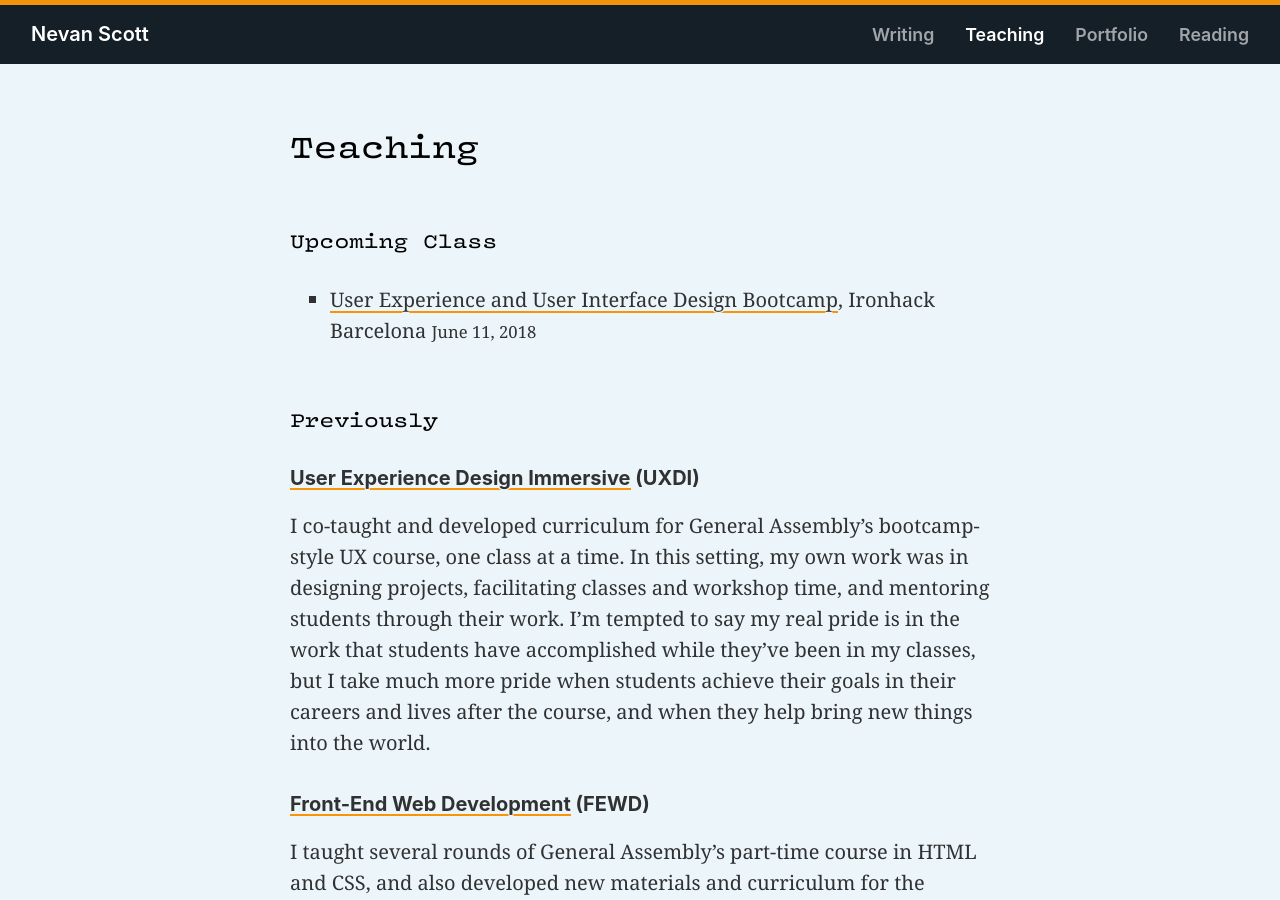
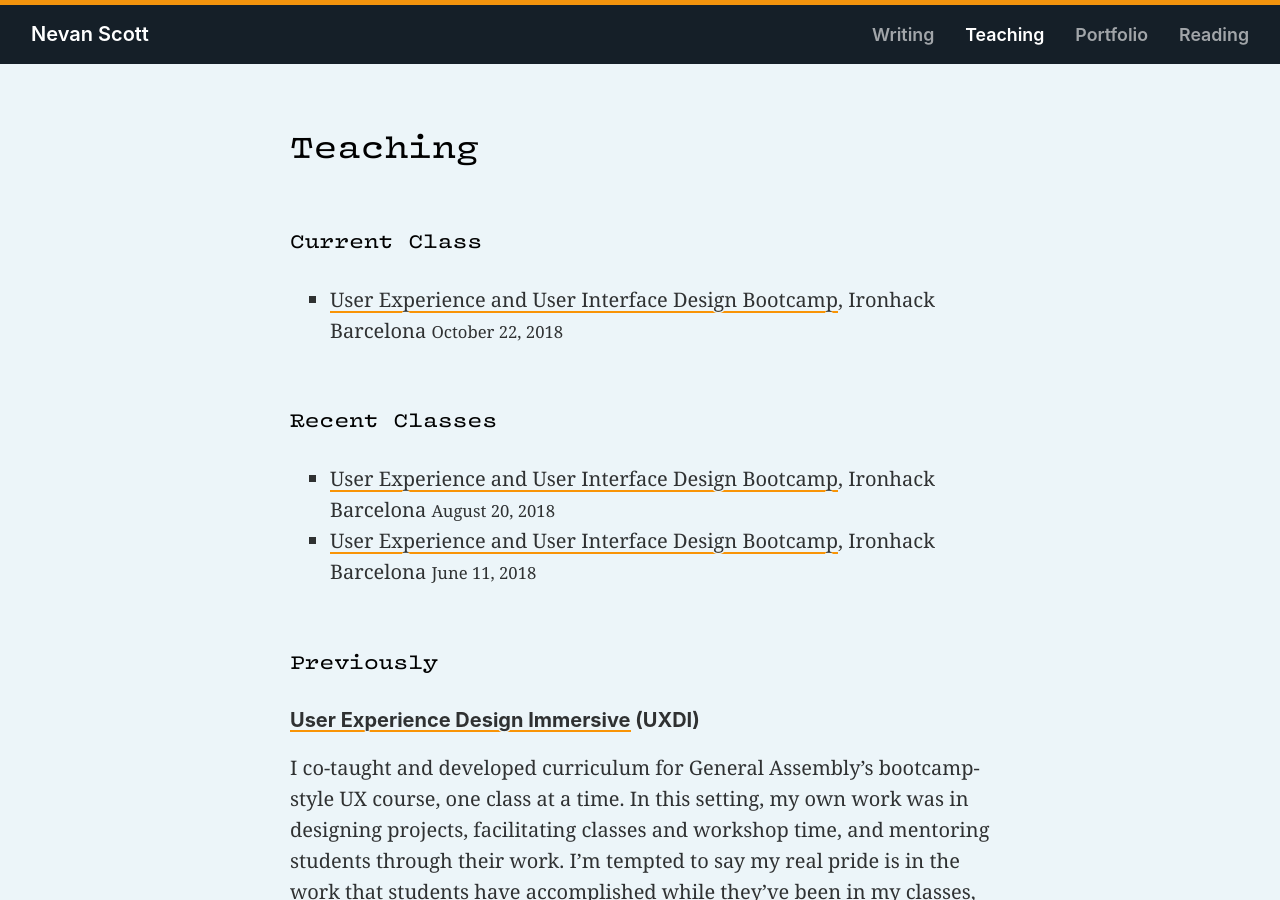
Before and after one commit to nevanscott/nevanscott.github.io, a Jekyll site: the page built from teaching.md, in a window 1280 px wide and 900 px high. Built offline with Jekyll 4.4.1, drawn with Linux system fonts in a browser that asks for light colours; some web fonts are replaced.

Commit message:
Update teaching schedule

```diff
--- a/teaching.md
+++ b/teaching.md
@@ -2,10 +2,19 @@
 title: Teaching
 ---
 
-Upcoming Class
+Current Class
 --------------
 
+* [User Experience and User Interface Design Bootcamp](https://uxui1018.nevan.org), Ironhack Barcelona <small>October 22, 2018</small>
+
+
+Recent Classes
+--------------
+
+* [User Experience and User Interface Design Bootcamp](https://uxui0818.nevan.org), Ironhack Barcelona <small>August 20, 2018</small>
 * [User Experience and User Interface Design Bootcamp](http://www.ironhack.com/en/courses/ux-ui-design-bootcamp-learn-ux-design), Ironhack Barcelona <small>June 11, 2018</small>
+
+
 
 Previously
 ----------
```
